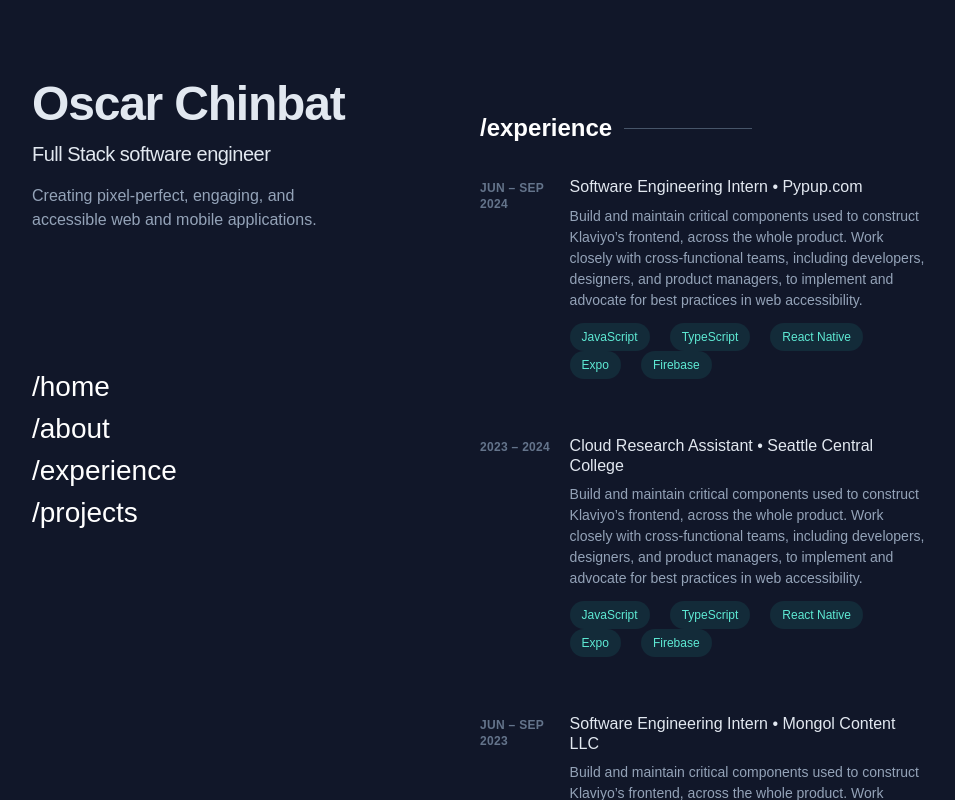
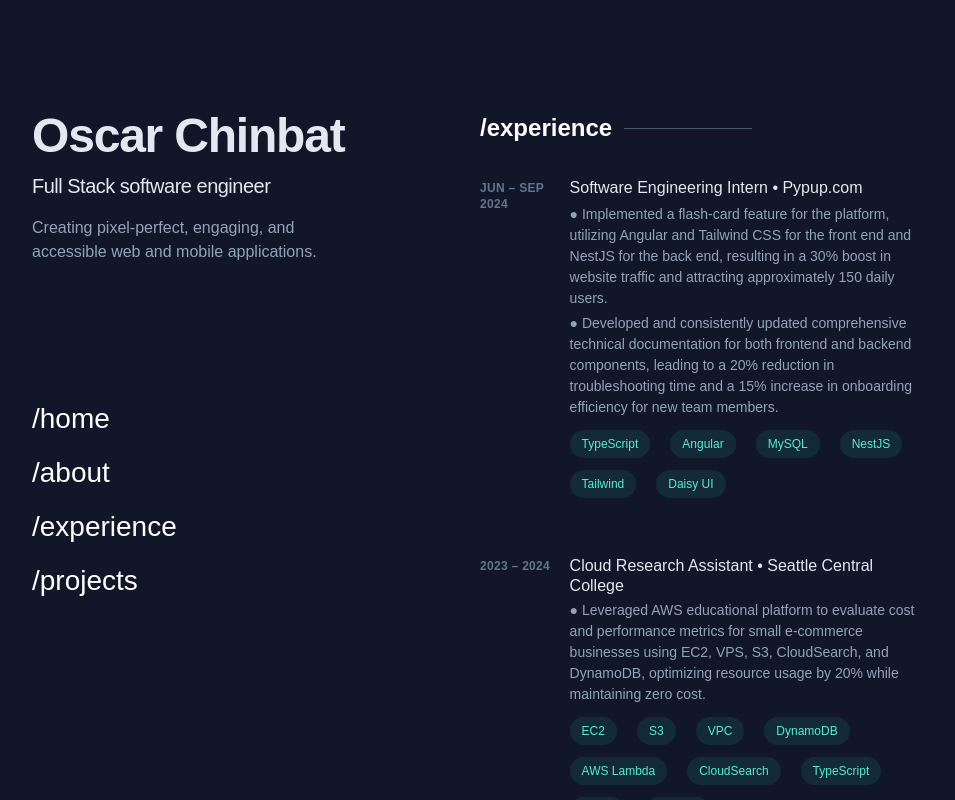
Before and after one commit to orchlonn/orchlon-portfolio, a Next.js app: page / in a window 1280 px wide. Both pictures are taken after a click on the link "/experience". Shown: the whole page, without its empty margins (160-1115 px from the left). Built offline with nearby package versions, Linux system fonts and the light colour scheme.

Commit message:
implemented experience section

```diff
--- a/src/Components/ExperienceItem.tsx
+++ b/src/Components/ExperienceItem.tsx
@@ -1,29 +1,48 @@
+import Link from "next/link";
+
 const ExperienceItem = ({
   date,
   position,
   company,
   description,
+  companyUrl,
   skills,
 }: {
   date: string;
   position: string;
   company: string;
-  description: string;
+  companyUrl: string;
+  description: any;
   skills: any;
 }) => {
   return (
     <div className="flex my-3">
-      <p className="w-1/5 z-10 mb-2 mt-1 text-xs font-semibold uppercase tracking-wide text-slate-500 sm:col-span-2">{date}</p>
+      <p className="w-1/5 z-10 mb-2 mt-1 text-xs font-semibold uppercase tracking-wide text-slate-500 sm:col-span-2">
+        {date}
+      </p>
       <div className="w-4/5">
-      <h3 className="font-medium leading-snug text-slate-200">
-        <span className="inline-flex items-baseline font-medium leading-tight text-slate-200 hover:text-teal-300 focus-visible:text-teal-300  group/link text-base">
-          {position} • {company}
-        </span>
-      </h3>
-        <p className="mt-2 text-sm leading-normal text-slate-400">{description}</p>
-        <div className="flex flex-row flex-wrap gap-x-5 my-3">
+        <a
+          className="font-medium leading-snug text-slate-200"
+          href={companyUrl}
+          target="_blank"
+        >
+          <span className="inline-flex items-baseline font-medium leading-tight text-slate-200 hover:text-teal-300 focus-visible:text-teal-300  group/link text-base">
+            {position} • {company}
+          </span>
+        </a>
+        {description.map((desc, index) => (
+          <p className="mt-1 text-sm leading-normal text-slate-400" key={index}>
+            {desc}
+          </p>
+        ))}
+        <div className="flex flex-row flex-wrap gap-x-5 gap-y-3 my-3">
           {skills.map((skill, index) => (
-            <p className="flex items-center rounded-full bg-teal-400/10 px-3 py-1 text-xs font-medium leading-5 text-teal-300" key={index}>{skill}</p>
+            <p
+              className="flex items-center rounded-full bg-teal-400/10 px-3 py-1 text-xs font-medium leading-5 text-teal-300"
+              key={index}
+            >
+              {skill}
+            </p>
           ))}
         </div>
       </div>
--- a/src/Components/ExperienceSection.tsx
+++ /dev/null
@@ -1,62 +0,0 @@
-import ExperienceItem from "./ExperienceItem";
-
-const ExperienceSection = () => {
-  return (
-    <div className="flex flex-col gap-y-5">
-      <ExperienceItem
-        date="JUN – SEP 2024"
-        position="Software Engineering Intern"
-        company="Pypup.com"
-        description="Build and maintain critical components used to construct Klaviyo’s frontend, across the whole product. Work closely with cross-functional teams, including developers, designers, and product managers, to implement and advocate for best practices in web accessibility."
-        skills={[
-          "JavaScript",
-          "TypeScript",
-          "React Native",
-          "Expo",
-          "Firebase",
-        ]}
-      />
-      <ExperienceItem
-        date="2023 – 2024"
-        position="Cloud Research Assistant"
-        company="Seattle Central College"
-        description="Build and maintain critical components used to construct Klaviyo’s frontend, across the whole product. Work closely with cross-functional teams, including developers, designers, and product managers, to implement and advocate for best practices in web accessibility."
-        skills={[
-          "JavaScript",
-          "TypeScript",
-          "React Native",
-          "Expo",
-          "Firebase",
-        ]}
-      />
-      <ExperienceItem
-        date="JUN – SEP 2023"
-        position="Software Engineering Intern"
-        company="Mongol Content LLC"
-        description="Build and maintain critical components used to construct Klaviyo’s frontend, across the whole product. Work closely with cross-functional teams, including developers, designers, and product managers, to implement and advocate for best practices in web accessibility."
-        skills={[
-          "JavaScript",
-          "TypeScript",
-          "React Native",
-          "Expo",
-          "Firebase",
-        ]}
-      />
-      <ExperienceItem
-        date="JUN – SEP 2023"
-        position="Software Engineering Intern"
-        company="Steppelink LLC"
-        description="Build and maintain critical components used to construct Klaviyo’s frontend, across the whole product. Work closely with cross-functional teams, including developers, designers, and product managers, to implement and advocate for best practices in web accessibility."
-        skills={[
-          "JavaScript",
-          "TypeScript",
-          "React Native",
-          "Expo",
-          "Firebase",
-        ]}
-      />
-    </div>
-  );
-};
-
-export default ExperienceSection;
--- a/src/Components/Home/HomeLeftSide.tsx
+++ b/src/Components/Home/HomeLeftSide.tsx
@@ -3,16 +3,14 @@ import Link from "next/link";
 const HomeLeftSide = ({ setSection }) => {
   const Navbar = ({ index, title }) => {
     return (
-      <li>
       <a
-          className="text-[28px] font-medium"
+        className="text-[28px] font-medium cursor-pointer"
         onClick={() => {
           setSection(index);
         }}
       >
         {title}
       </a>
-      </li>
     );
   };
   return (
@@ -28,12 +26,10 @@ const HomeLeftSide = ({ setSection }) => {
         applications.
       </p>
       <div className="flex flex-col gap-3 my-[30%]">
-        <ul>
         <Navbar index={0} title="/home" />
         <Navbar index={1} title="/about" />
         <Navbar index={2} title="/experience" />
         <Navbar index={3} title="/projects" />
-        </ul>
       </div>
     </div>
   );
--- a/src/Components/SectionHeader.tsx
+++ b/src/Components/SectionHeader.tsx
@@ -1,6 +1,6 @@
 const SectionHeader = ({ title }: { title: string }) => {
   return (
-    <h1 className="flex section-header text-2xl font-bold mt-8 items-center">
+    <h1 className="flex section-header text-2xl font-bold items-center">
       /{title}
       <span className="nav-indicator mr-4 h-[1px] w-32 bg-slate-600 transition-all ml-3"></span>
     </h1>
--- a/src/app/globals.css
+++ b/src/app/globals.css
@@ -3,7 +3,7 @@
 @tailwind utilities;
 
 :root {
-  --background: #ffffff;
+  --background: #111729;
   --foreground: #171717;
 }
 
--- a/src/app/page.tsx
+++ b/src/app/page.tsx
@@ -1,9 +1,7 @@
 "use client";
 
 import HomeLeftSide from "@/Components/Home/HomeLeftSide";
-import Link from "next/link";
 import { useState } from "react";
-import GitHubCalendar from "react-github-calendar";
 import Experience from "./screens/Experience";
 import HomeSection from "./screens/HomeSection";
 import AboutSection from "./screens/AboutSection";
@@ -13,10 +11,10 @@ export default function Home() {
   const [section, setSection] = useState(0);
 
   return (
-    <div className="h-screen w-screen bg-[#111729] px-[15vw] py-20">
+    <div className="h-screen w-screen px-[15vw] py-28">
       <div className="flex flex-row text-white">
         <HomeLeftSide setSection={setSection} />
-        <div className="w-1/2 h-[calc(100vh-8rem)] scrollbar-hide">
+        <div className="w-1/2">
           <div>
             {section === 0 && <HomeSection />}
             {section === 1 && <AboutSection />}
--- a/src/app/screens/AboutSection.tsx
+++ b/src/app/screens/AboutSection.tsx
@@ -1,5 +1,4 @@
 import SectionHeader from "@/Components/SectionHeader";
-import Link from "next/link";
 
 const AboutSection = () => {
   return (
--- a/src/app/screens/Experience.tsx
+++ b/src/app/screens/Experience.tsx
@@ -3,59 +3,75 @@ import SectionHeader from "@/Components/SectionHeader";
 
 const Experience = () => {
   return (
-    <div className="flex flex-col gap-y-5">
+    <div className="flex flex-col gap-y-5 ">
       <SectionHeader title="experience" />
       <ExperienceItem
         date="JUN – SEP 2024"
         position="Software Engineering Intern"
         company="Pypup.com"
-        description="Build and maintain critical components used to construct Klaviyo’s frontend, across the whole product. Work closely with cross-functional teams, including developers, designers, and product managers, to implement and advocate for best practices in web accessibility."
+        description={[
+          "● Implemented a flash-card feature for the platform, utilizing Angular and Tailwind CSS for the front end and NestJS for the back end, resulting in a 30% boost in website traffic and attracting approximately 150 daily users.",
+          "● Developed and consistently updated comprehensive technical documentation for both frontend and backend components, leading to a 20% reduction in troubleshooting time and a 15% increase in onboarding efficiency for new team members.",
+        ]}
+        companyUrl="https://pypup.com/"
         skills={[
-          "JavaScript",
           "TypeScript",
-          "React Native",
-          "Expo",
-          "Firebase",
+          "Angular",
+          "MySQL",
+          "NestJS",
+          "Tailwind",
+          "Daisy UI",
         ]}
       />
       <ExperienceItem
         date="2023 – 2024"
         position="Cloud Research Assistant"
         company="Seattle Central College"
-        description="Build and maintain critical components used to construct Klaviyo’s frontend, across the whole product. Work closely with cross-functional teams, including developers, designers, and product managers, to implement and advocate for best practices in web accessibility."
+        description={[
+          "● Leveraged AWS educational platform to evaluate cost and performance metrics for small e-commerce businesses using EC2, VPS, S3, CloudSearch, and DynamoDB, optimizing resource usage by 20% while maintaining zero cost.",
+        ]}
+        companyUrl="https://seattlecentral.edu/"
+        skills={[
+          "EC2",
+          "S3",
+          "VPC",
+          "DynamoDB",
+          "AWS Lambda",
+          "CloudSearch",
+          "TypeScript",
+          "React",
+          "Node.js",
+        ]}
+      />
+      <ExperienceItem
+        date="JUN – SEP 2023"
+        position="Software Engineering Intern"
+        company="Mongol Content"
+        description={[
+          "● Developed a mobile application for iOS, and Android using React Native.",
+          "● Converted the MPT Pay banking application from its native language to React Native, allowing the company to cut development costs by 50%.",
+        ]}
+        companyUrl="https://www.mongolcontent.mn/"
         skills={[
           "JavaScript",
-          "TypeScript",
           "React Native",
+          "Figma",
+          "React Native",
+          "Node.js",
           "Expo",
           "Firebase",
         ]}
       />
       <ExperienceItem
-        date="JUN – SEP 2023"
+        date="JUN – SEP 2022"
         position="Software Engineering Intern"
-        company="Mongol Content LLC"
-        description="Build and maintain critical components used to construct Klaviyo’s frontend, across the whole product. Work closely with cross-functional teams, including developers, designers, and product managers, to implement and advocate for best practices in web accessibility."
-        skills={[
-          "JavaScript",
-          "TypeScript",
-          "React Native",
-          "Expo",
-          "Firebase",
+        company="Steppe Link Holding"
+        description={[
+          "● Developed a mobile application for iOS, and Android using React Native.",
+          "● Gained knowledge of React Native's lifecycle and hooks while creating pixel-perfect user interfaces.",
         ]}
-      />
-      <ExperienceItem
-        date="JUN – SEP 2023"
-        position="Software Engineering Intern"
-        company="Steppelink LLC"
-        description="Build and maintain critical components used to construct Klaviyo’s frontend, across the whole product. Work closely with cross-functional teams, including developers, designers, and product managers, to implement and advocate for best practices in web accessibility."
-        skills={[
-          "JavaScript",
-          "TypeScript",
-          "React Native",
-          "Expo",
-          "Firebase",
-        ]}
+        companyUrl="https://www.steppeholding.mn/en"
+        skills={["JavaScript", "React Native", "Expo", "Firebase", "Node.js"]}
       />
     </div>
   );
--- a/src/app/screens/HomeSection.tsx
+++ b/src/app/screens/HomeSection.tsx
@@ -1,4 +1,3 @@
-import ExperienceItem from "@/Components/ExperienceItem";
 import SectionHeader from "@/Components/SectionHeader";
 
 const HomeSection = () => {
--- a/src/app/screens/ProjectSection.tsx
+++ b/src/app/screens/ProjectSection.tsx
@@ -1,7 +1,6 @@
 import SectionHeader from "@/Components/SectionHeader";
-import Link from "next/link";
 
-const ProjectSection = ({ setSection }) => {
+const ProjectSection = () => {
   return (
     <div className="w-1/2">
       <SectionHeader title="projects" />
```
Lines whose indentation alone changed are shown as unchanged.
